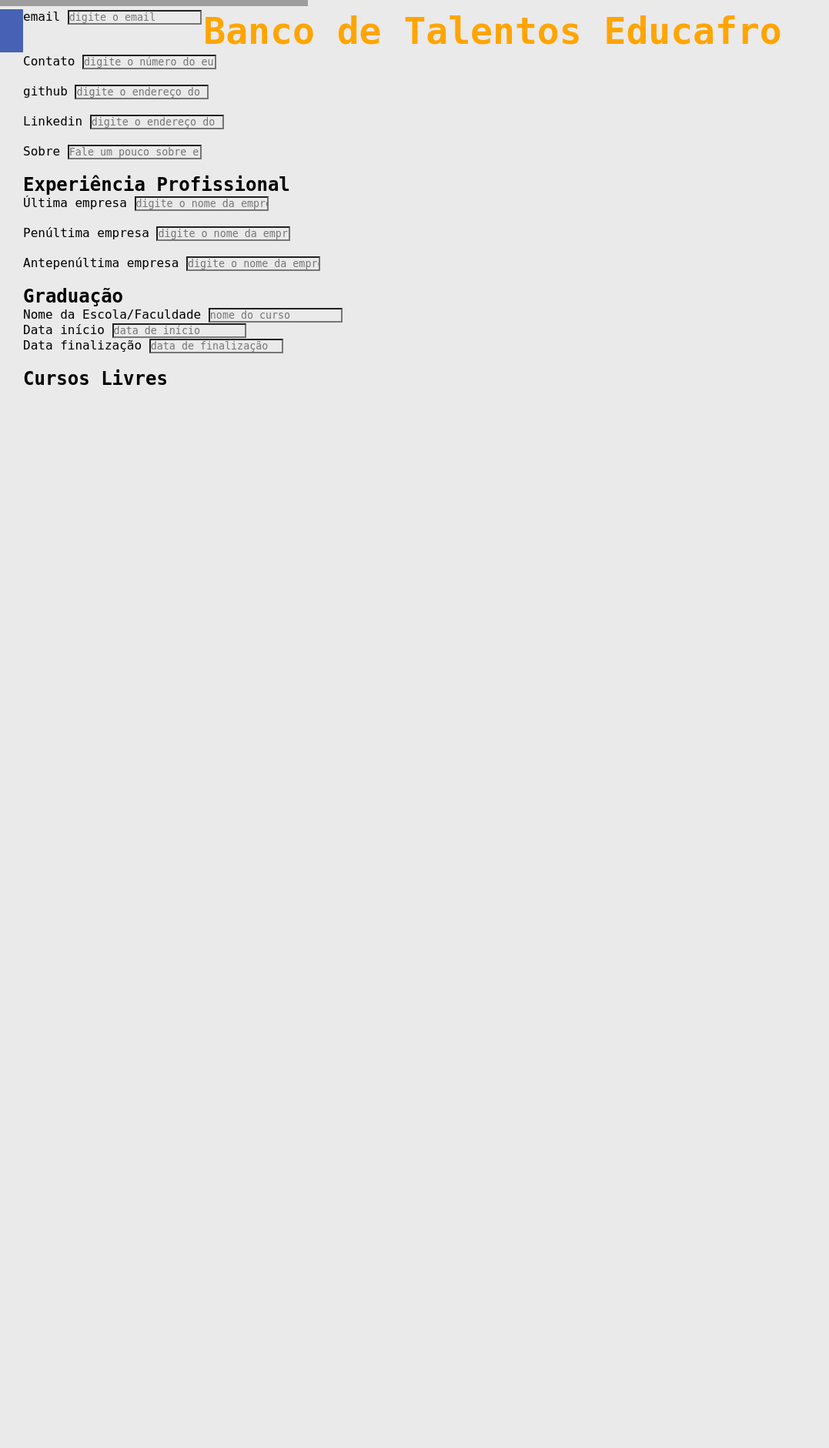
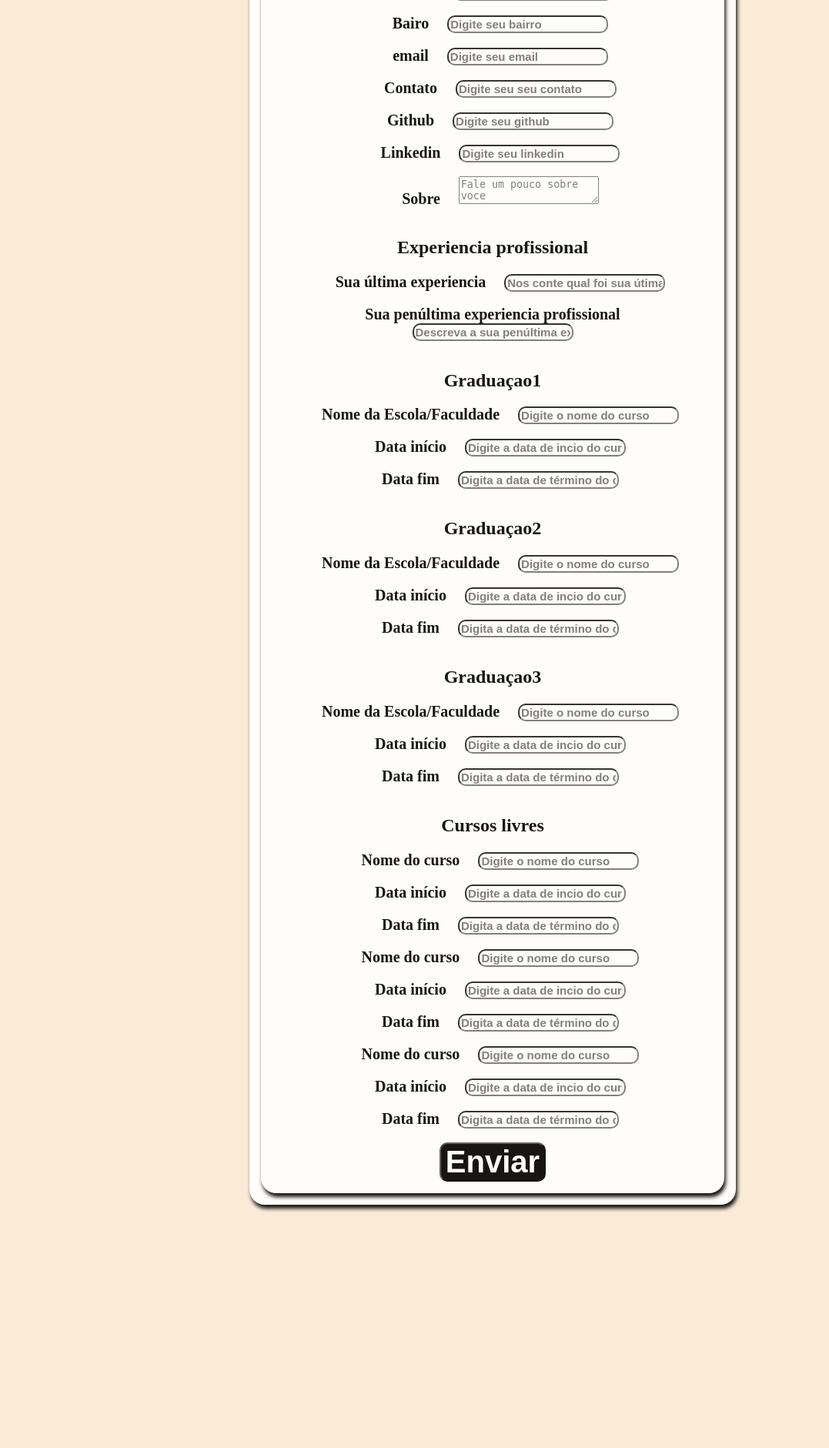
Before and after one commit to Matheuspisil/Projetopretatech, a Flask app: page /cadastrar in a window 1280 px wide. Shown: the part 292-2173 px from the top of the page at 77% size, without its empty margins (0-1077 px from the left). Before the commit the page ends 792 px from the top, so only its background shows below. Run offline with Flask 3, Linux system fonts and the light colour scheme; parts of the project's set-up code (start-up, migrations or seed data) failed here and were passed over; grey boxes are pictures that could not be loaded.

Commit message:
primeiro commit grupo1

```diff
--- /dev/null
+++ b/app/static/styles.css
@@ -0,0 +1,71 @@
+body{
+    background-color: antiquewhite;
+    background-size: cover;
+    background-attachment: fixed;
+    display: block;
+
+}
+.header{
+    font-size: 1rem;
+    background-image: url('laptop-5673901_1920.jpg');
+    margin-top: 0;
+    border: rgb(244, 21, 58) solid;
+    padding: 1rem;
+    ;
+
+    text-align: center;
+}
+.div-1{
+    margin: 3% 25% 25% 25%;
+    background-color: white;
+    text-align: center;
+    border-radius: 20px;
+    font-weight: bold;
+    box-shadow: 2px 5px 5px black;
+    opacity: .9;
+    padding: 10px;
+
+}
+.div-2{
+    background-color: white;
+    margin: 5px;
+    text-align: center;
+    border-radius: 20px;
+    font-weight: bold;
+    box-shadow: 2px 5px 5px black;
+    padding: 15px;
+}
+label{
+    font-size: 20px;
+    font-weight: bold;
+    border-radius: 10px;
+    padding: 20px;
+}
+input{
+    border-radius: 10px;
+    font-size: 15px;
+    font-weight: bold;
+}
+input:focus{
+    background-color: blue;
+    color: black;
+}
+
+footer{
+    font-size: 30px;
+    color: blue;
+}
+
+button{
+    font-size: 40px;
+    font-weight: bold;
+    border-radius: 10px;
+    color: white;
+    background-color: black;
+}
+button:hover{
+    background-color: white;
+    color: black;
+    font-size: 40px;
+    cursor: pointer;
+}
--- a/app/templates/base.html
+++ b/app/templates/base.html
@@ -2,14 +2,18 @@
 <html>
 <head>
     <title>Banco de Talentos</title>
-    <link rel="stylesheet" href="{{ url_for('static', filename='css/styles.css') }}">
+    <link rel="stylesheet" href="{{ url_for('static', filename='static/styles.css') }}">
 </head>
 <body>
     <header>
-        <h1>Banco de Talentos</h1>
+        <h1>Bem vindo ao Banco de Talentos</h1>
+        <h2>A plataforma que vai mudar sua forma de pensar </h2>
     </header>
     <main>
         {% block content %}{% endblock %}
     </main>
+    <footer>
+            <p>Todos os direitos reservados ao grupo1. Projeto Python com Flesk 2024</p>
+    </footer>
 </body>
 </html>
--- a/app/templates/cadastrar_talento.html
+++ b/app/templates/cadastrar_talento.html
@@ -1,91 +1,118 @@
+<!-- {% extends "base.html" %}
+
+{% block content %} -->
 <!DOCTYPE html>
-<html lang="en">
+<html lang="pt">
 <head>
     <meta charset="UTF-8">
     <meta name="viewport" content="width=device-width, initial-scale=1.0">
-    <title>Cadastrar Talentos</title>
-    <link rel="stylesheet" href="./style.css">
+    <title>Cadastrar Talento</title>
+    <link rel="stylesheet" href="/app/static/styles.css">
 </head>
-<nav>
-    <img src="logo-educafrotec.png" alt="logo-educafrotec">
-    <h3>Banco de Talentos Educafro</h3>
-
-</nav>
 <body>
 
-    <div id="forms">
-        <section>
-        <form method="post" action"/">
-            <label for="nome">Nome do Candidato</label>
-            <input type="text" id="nome" placeholder="nome do Candidato" required><br><br>
+<div class="div-1">
+    <h1>Cadastrar Talento</h1>
+    <div class="div-2">
 
-            <label for="nome">Área de Atuação</label>
-            <input type="text" id="nome" placeholder="área de atuação" required><br><br>
+        <form action="/talentos" id="talentos" method="post">
+            <section>
+                <label for="nome">Nome do Candidato</label>
+            <input type="text" name="nome" id="nome" required placeholder="Digite seu nome"><br><br>
 
-            <label for="nome">Cidade</label>
-            <input type="text" id="nome" placeholder="cidade" required><br><br>
+            <label for="area">Área de atuaçao</label>
+            <input type="text" name="area" id="area" required placeholder="Digite a sua área de atuaçao"><br><br>
 
-            <label for="nome">Bairro</label>
-            <input type="text" id="nome" placeholder="bairro" required><br><br>
+            <label for="cargo_pretendido">Cargo Pretendido</label>
+            <input type="text" name="cargo_pretendido" id="cargo_pretendido" required placeholder="Digite seu cargo"><br><br>
 
-            <label for="nome">Está empregado?</label>
-            <input type='radio'/>
-            <a>Sim</a>
-            <input type='radio'/><a>Não</a><br><br>
-            <label for="nome">email</label>
-            <input type="text" id="nome" placeholder="digite o email" required><br><br>
-            <br>
+            <label for="cidade">Cidade</label>
+            <input type="text" name="cidade" id="cidade" required placeholder="Digite sua cidade"><br><br>
 
-            <label for="nome">Contato</label>
-            <input type="text" id="nome" placeholder="digite o número do eu celular" required><br>
-            <br>
+            <label for="bairro">Bairo</label>
+            <input type="text" name="bairro" id="bairro" required placeholder="Digite seu bairro"><br><br>
 
-            <label for="nome">github</label>
-            <input type="text" id="nome" placeholder="digite o endereço do seu github" required><br>
-            <br>
+            <label for="email">email</label>
+            <input type="text" name="email" id="email" required placeholder="Digite seu email"><br><br>
 
-            <label for="nome">Linkedin</label>
-            <input type="text" id="nome" placeholder="digite o endereço do seu linkedin" required><br>
-            <br>
+            <label for="contato">Contato</label>
+            <input type="number" name="contato" id="contato" required placeholder="Digite seu seu contato"><br><br>
 
-            <label for="nome">Sobre</label>
-            <input type="text" id="nome" placeholder="Fale um pouco sobre e você da sua trajetória profissional" required><br>
-            <br>
-        </section>
+            <label for="github">Github</label>
+            <input type="text" name="github" id="github" required placeholder="Digite seu github"><br><br>
 
-        <section>
-            <h2>Experiência Profissional</h2>
-            <label for="nome">Última empresa</label>
-            <input type="text" id="nome" placeholder="digite o nome da empresa, data de entrada, data de saída e atividades" required><br>
-            <br>
+            <label for="linkedin">Linkedin</label>
+            <input type="text" name="linkedin" id="linkedin" required placeholder="Digite seu linkedin"><br><br>
 
-            <label for="nome">Penúltima empresa</label>
-            <input type="text" id="nome" placeholder="digite o nome da empresa, data de entrada, data de saída e atividades" required><br>
-            <br>
+            <label for="sobre">Sobre</label>
+            <textarea name="Sobre" id="sobre" required placeholder="Fale um pouco sobre voce"></textarea><br><br>
+            </section>
+            <section>
+                <h1>Experiencia profissional</h1>
+                <label for="nome">Sua última experiencia</label>
+                <input type="text" name="sobre" id="sobre" required placeholder="Nos conte qual foi sua útima experiencia"><br><br>
+                <label for="nome">Sua penúltima experiencia profissional</label>
+                <input type="text" name="sobre" id="sobre" required placeholder="Descreva a sua penúltima experiencia profissional"><br><br>
+            </section>
+            <section>
+                <h1>Graduaçao1</h1>
+                <label for="nome">Nome da Escola/Faculdade</label>
+                <input type="text" name="sobre" id="sobre" required placeholder="Digite o nome do curso"><br><br>
+                <label for="nome">Data início</label>
+                <input type="text" name="sobre" id="sobre" required placeholder="Digite a data de incio do curso"><br><br>
+                <label for="nome">Data fim</label>
+                <input type="text" name="sobre" id="sobre" required placeholder="Digita a data de término do curso"><br><br>
 
-            <label for="nome">Antepenúltima empresa</label>
-            <input type="text" id="nome" placeholder="digite o nome da empresa, data de entrada, data de saída e atividades" required><br>
-            <br>
-        </section>
-        <section>
-            <h2>Graduação</h2>
-            <label for="nome">Nome da Escola/Faculdade</label>
-            <input type="text" id="nome" placeholder="nome do curso" required><br>
-            <label for="nome">Data início</label>
-            <input type="text" id="nome" placeholder="data de início" required><br>
-            <label for="nome">Data finalização</label>
-            <input type="text" id="nome" placeholder="data de finalização" required><br>
-            <br>
-           </section>
-           <section>
-           <h2>Cursos Livres</h2>
+                <h1>Graduaçao2</h1>
+                <label for="nome">Nome da Escola/Faculdade</label>
+                <input type="text" name="sobre" id="sobre" required placeholder="Digite o nome do curso"><br><br>
+                <label for="nome">Data início</label>
+                <input type="text" name="sobre" id="sobre" required placeholder="Digite a data de incio do curso"><br><br>
+                <label for="nome">Data fim</label>
+                <input type="text" name="sobre" id="sobre" required placeholder="Digita a data de término do curso"><br><br>
 
-        </section>
-        </form>
-    </body>
-    </div>
+                <h1>Graduaçao3</h1>
+                <label for="nome">Nome da Escola/Faculdade</label>
+                <input type="text" name="sobre" id="sobre" required placeholder="Digite o nome do curso"><br><br>
+                <label for="nome">Data início</label>
+                <input type="text" name="sobre" id="sobre" required placeholder="Digite a data de incio do curso"><br><br>
+                <label for="nome">Data fim</label>
+                <input type="text" name="sobre" id="sobre" required placeholder="Digita a data de término do curso"><br><br>
+
+            </section>
+                <section>
+                    <h1>Cursos livres</h1>
+                    <label for="nome">Nome do curso</label>
+                    <input type="text" name="sobre" id="sobre" required placeholder="Digite o nome do curso"><br><br>
+                    <label for="nome">Data início</label>
+                    <input type="text" name="sobre" id="sobre" required placeholder="Digite a data de incio do curso"><br><br>
+                    <label for="nome">Data fim</label>
+                    <input type="text" name="sobre" id="sobre" required placeholder="Digita a data de término do curso"><br><br>
+
+                    <label for="nome">Nome do curso</label>
+                    <input type="text" name="sobre" id="sobre" required placeholder="Digite o nome do curso"><br><br>
+                    <label for="nome">Data início</label>
+                    <input type="text" name="sobre" id="sobre" required placeholder="Digite a data de incio do curso"><br><br>
+                    <label for="nome">Data fim</label>
+                    <input type="text" name="sobre" id="sobre" required placeholder="Digita a data de término do curso"><br><br>
 
 
-    </form>
+                    <label for="nome">Nome do curso</label>
+                    <input type="text" name="sobre" id="sobre" required placeholder="Digite o nome do curso"><br><br>
+                    <label for="nome">Data início</label>
+                    <input type="text" name="sobre" id="sobre" required placeholder="Digite a data de incio do curso"><br><br>
+                    <label for="nome">Data fim</label>
+                    <input type="text" name="sobre" id="sobre" required placeholder="Digita a data de término do curso"><br><br>
+
+                </section>
+
+            <button>Enviar</button>
+
+        </form>
+
+    </div>
+</div>
+
 </body>
 </html>
+<!-- {% endblock %} -->
--- a/app/templates/estatisticas.html
+++ b/app/templates/estatisticas.html
@@ -0,0 +1,6 @@
+{% extends "base.html" %}
+
+{% block content %}
+    <h2>Estatísticas</h2>
+    <!-- Gráficos e dados analíticos aqui -->
+{% endblock %}
--- a/app/templates/index.html
+++ b/app/templates/index.html
@@ -1,8 +1,10 @@
 {% extends "base.html" %}
 
+
 {% block content %}
-<h1>Bem-vindo ao Banco de Talentos</h1>
+
 <button><a href="{{ url_for('main.cadastrar_talento') }}">Cadastrar Talento</a></button>
 <button><a href="{{ url_for('main.visualizar_talentos') }}">Visualizar Talentos</a></button>
 <button><a href="{{ url_for('main.estatisticas') }}">Estatísticas</a></button>
+
 {% endblock %}
--- a/app/templates/style.css
+++ /dev/null
@@ -1,28 +0,0 @@
-* {
-    margin: 0;
-    padding: 0;
-    list-style: none;
-    box-sizing: border-box;
-    font-family: 'Space Mono', monospace;
-    background-color: #eaeaea;
-
-
-}
-
-h3{
-text-align: center;
-font-size: 3rem;
-background-color: #4761B4;
-color: orange;
-
-}
-nav{
-    background: #4761B4;
-    height: 100px;
-}
-
-#forms{
-    margin-top: 10px;
-    margin-left: 30px;
-
-}
```
Also changed, not shown: app/templates/visualizar_talentos.html (added, +14 -0 lines), .vev/pyvenv.cfg (added), app/templates/vvisualizar_talentos.html (deleted), logo-educafrotech (1).png (added), 9 other files.
